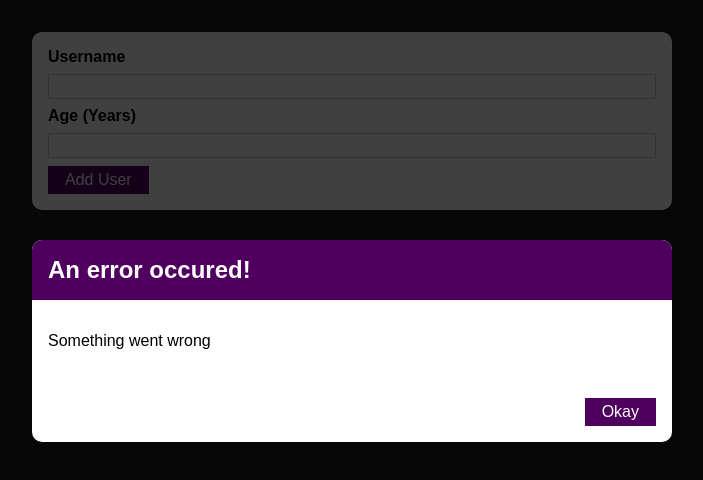
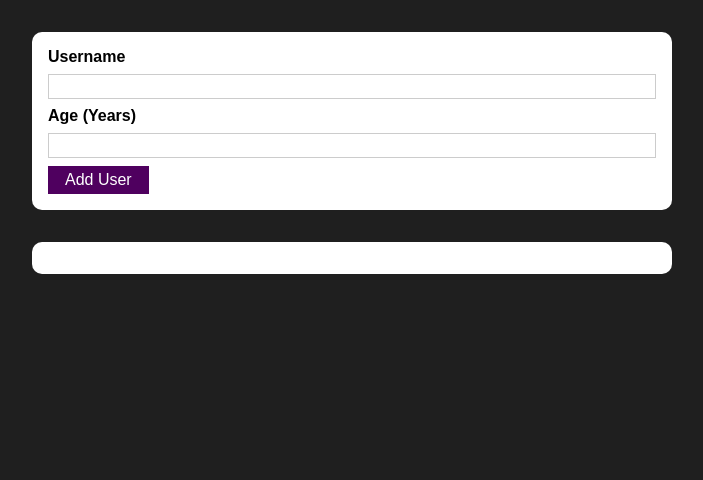
Before and after one commit to tatacsd/Section8-UserProject, a React (Create React App) app: page / in a window 1280 px wide. Shown: the top 480 px of the page, without its empty margins (288-991 px from the left). Built offline with nearby package versions, Linux system fonts and the light colour scheme.

Commit message:
97. Managing the Error State

```diff
--- a/src/components/UI/ErrorModel.js
+++ b/src/components/UI/ErrorModel.js
@@ -6,7 +6,7 @@ import css from "./ErrorModel.module.css";
 const ErrorModel = (props) => {
   return (
     <>
-      <div className={css.backdrop}>
+      <div className={css.backdrop} onClick={props.onClick}>
         <Card className={css.modal}>
           <header>
             <h2>{props.title}</h2>
@@ -15,7 +15,7 @@ const ErrorModel = (props) => {
             <p>{props.message}</p>
           </div>
           <footer>
-            <Button>Okay</Button>
+            <Button onClick={props.onClick}>Okay</Button>
           </footer>
         </Card>
       </div>
--- a/src/components/Users/AddUser.js
+++ b/src/components/Users/AddUser.js
@@ -7,15 +7,24 @@ import css from "./AddUser.module.css";
 const AddUser = (props) => {
   const [user, setUser] = useState("");
   const [age, setAge] = useState("");
+  const [error, setError] = useState();
 
   const AddUserHandler = (event) => {
     event.preventDefault();
 
     if (user.trim().length === 0) {
+      setError({
+        title: "Invalid input",
+        message: "Username is required",
+      });
       return;
     }
 
     if (age.trim().length === 0 || +age < 1) {
+      setError({
+        title: "Invalid age",
+        message: "Age is required and must be a number greater than 0",
+      });
       return;
     }
 
@@ -35,12 +44,19 @@ const AddUser = (props) => {
     setAge(event.target.value);
   };
 
+  const errorHandler = () => {
+    setError(null);
+  };
+
   return (
     <>
-      <ErrorModel
-        title={"An error occured!"}
-        message={"Something went wrong"}
-      />
+      {error && (
+        <ErrorModel
+          onClick={errorHandler}
+          title={`${error.title}`}
+          message={`${error.message}`}
+        />
+      )}
       <Card className={css.input}>
         <form onSubmit={AddUserHandler}>
           <label htmlFor="username">Username</label>
```
